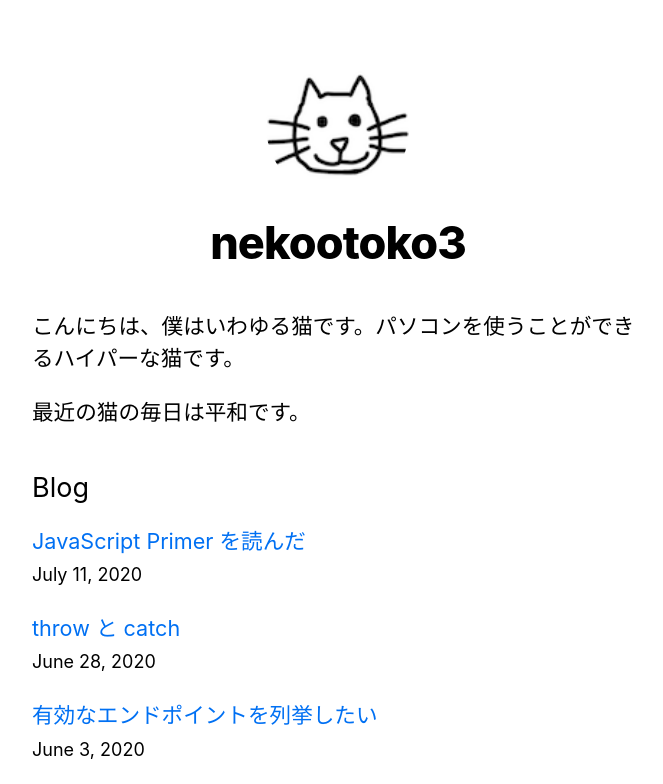
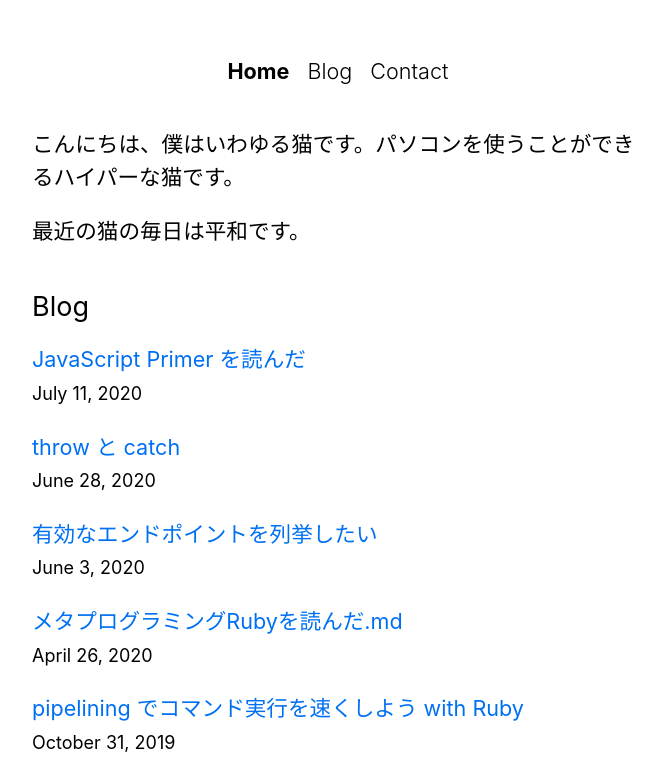
Before and after one commit to nekootoko3/blog-template, a Next.js app: page / in a window 1280 px wide. Shown: the top 784 px of the page, without its empty margins (302-965 px from the left). Built offline with nearby package versions, Linux system fonts and the light colour scheme.

Commit message:
Create global navigation

```diff
--- a/components/layout.tsx
+++ b/components/layout.tsx
@@ -1,17 +1,25 @@
 import Head from "next/head";
 import Link from "next/link";
-import styled from "styled-components";
+import { useRouter } from "next/router";
+import styled, { css } from "styled-components";
 import { heading2Xl, headingLg } from "../styles/font";
 
 type Props = {
   children: React.ReactNode;
-  home?: boolean;
 };
+
+const navivationItems: { label: string; page: string }[] = [
+  { label: "Home", page: "/" },
+  { label: "Blog", page: "/blog" },
+  { label: "Contact", page: "/contact" },
+];
 
 const name = "nekootoko3";
 export const siteTitle = "nekootoko3 のほのぼの日記";
 
-const Layout: React.FC<Props> = ({ children, home }) => {
+const Layout: React.FC<Props> = ({ children }) => {
+  const { pathname } = useRouter();
+
   return (
     <Container>
       <Head>
@@ -36,34 +44,15 @@ const Layout: React.FC<Props> = ({ children, home }) => {
         <meta name="twitter:card" content="summary_large_image" />
       </Head>
       <Header>
-        {home ? (
-          <>
-            <HeaderHomeImage src="/images/profile.png" alt="name" />
-            <HomeHeading>{name}</HomeHeading>
-          </>
-        ) : (
-          <>
-            <Link href="/">
-              <a>
-                <HeaderImage src="/images/profile.png" alt={name} />
-              </a>
-            </Link>
-            <Heading>
-              <Link href="/">
-                <NameLink>{name}</NameLink>
-              </Link>
-            </Heading>
-          </>
-        )}
+        {navivationItems.map(({ label, page }) => (
+          <Link href={page}>
+            <NavigationItem selected={pathname === page}>
+              {label}
+            </NavigationItem>
+          </Link>
+        ))}
       </Header>
       <main>{children}</main>
-      {!home && (
-        <BackToHome>
-          <Link href="/">
-            <a>← Back to home</a>
-          </Link>
-        </BackToHome>
-      )}
     </Container>
   );
 };
@@ -78,8 +67,22 @@ const Container = styled.div`
 
 const Header = styled.div`
   display: flex;
-  flex-direction: column;
+  justify-content: center;
   align-items: center;
+`;
+
+const NavigationItem = styled.div<{ selected: boolean }>`
+  margin: 0 0.5rem 1rem;
+  font-size: 1.2rem;
+  ${(props) =>
+    props.selected
+      ? css`
+          font-weight: bold;
+        `
+      : css`
+          font-weight: 300;
+          cursor: pointer;
+        `}
 `;
 
 const HeaderImage = styled.img`
--- a/pages/index.tsx
+++ b/pages/index.tsx
@@ -13,7 +13,7 @@ type Props = {
 
 const Home = ({ allPostsData }: Props) => {
   return (
-    <Layout home>
+    <Layout>
       <Head>
         <title>{siteTitle}</title>
       </Head>
```
